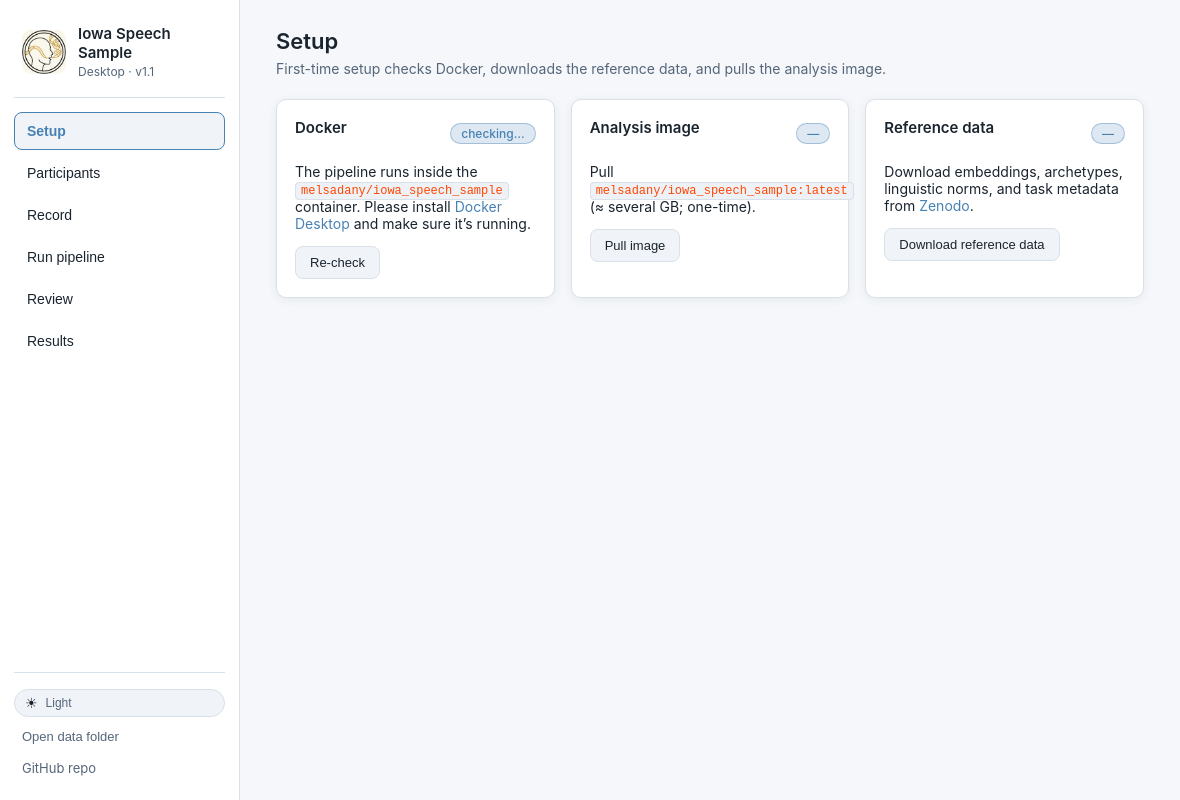
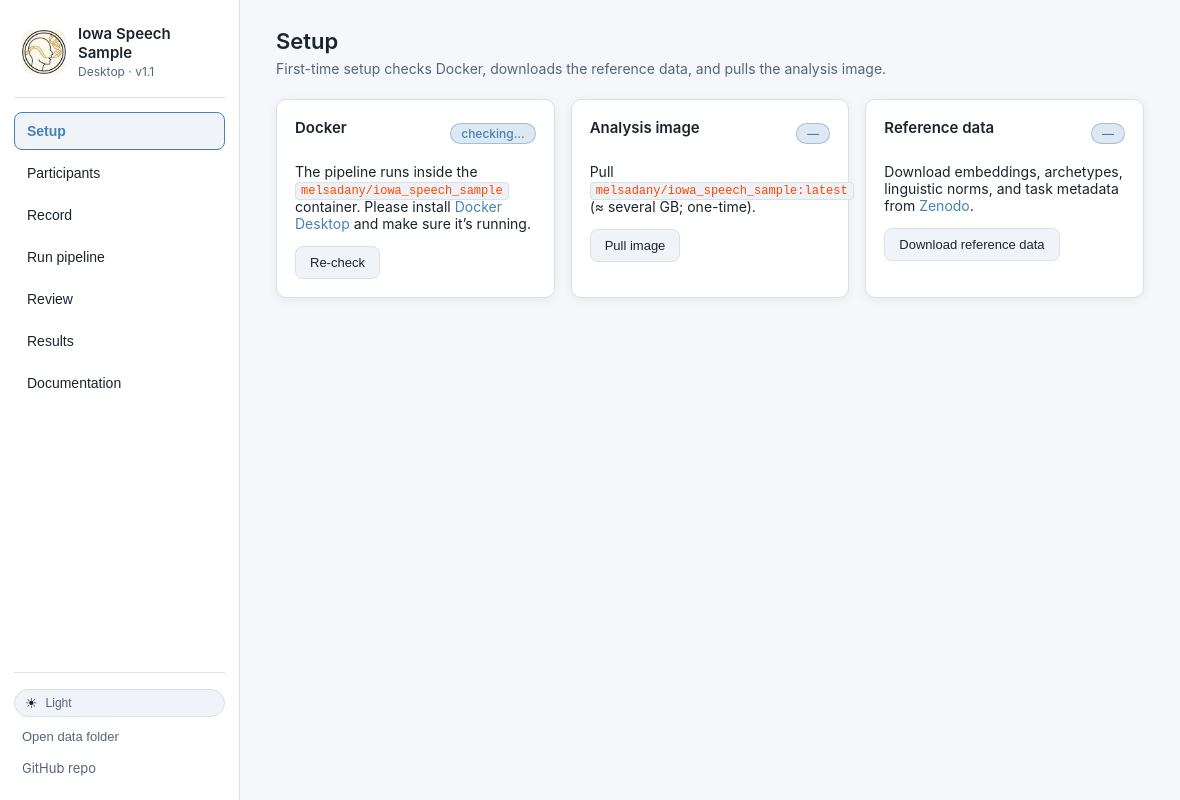
Before and after one commit to melsadany/iss-desktop-app, an Electron app: page src/renderer/index.html in a window 1180 px wide. Drawn offline with Linux system fonts and the light colour scheme; no server answers.

Commit message:
Add Documentation button to navigation

```diff
--- a/src/renderer/index.html
+++ b/src/renderer/index.html
@@ -32,7 +32,7 @@
         <button class="nav-item" data-view="record">Record</button>
         <button class="nav-item" data-view="run">Run pipeline</button>
         <button class="nav-item" data-view="review">Review</button>
-        <button class="nav-item" data-view="results">Results</button>
+        <button class="nav-item" data-view="results">Results</button>         <button class="nav-item" data-view="docs">Documentation</button>
       </nav>
       <div class="sidebar-foot">
         <button id="theme-toggle" class="theme-toggle" title="Toggle theme">
```
